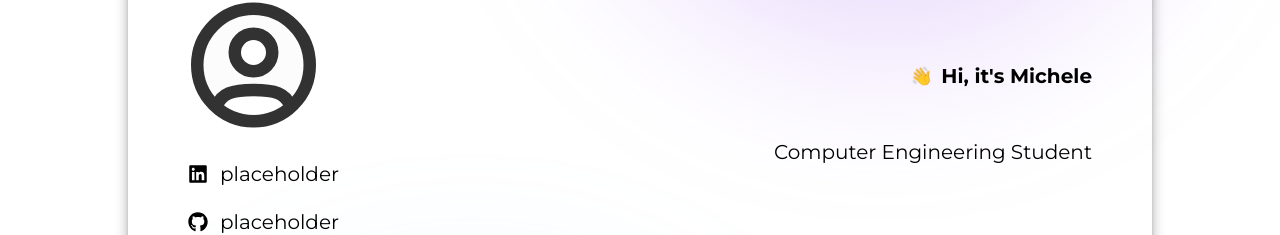
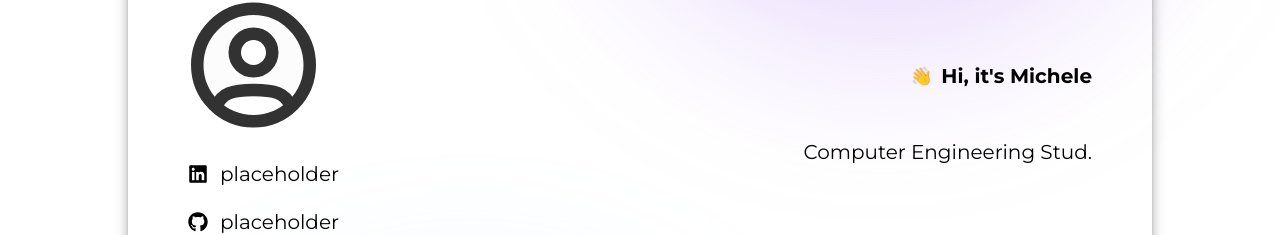
Before and after one commit to MicheleGrav/MicheleGrav.github.io, a React (Vite) app: page / in a window 1280 px wide. Shown: the part 166-401 px from the top of the page. Built offline with nearby package versions, Linux system fonts and the light colour scheme.

Commit message:
Update Home.jsx and README

```diff
--- a/src/components/Home.jsx
+++ b/src/components/Home.jsx
@@ -23,8 +23,8 @@ const Home = () => {
                     {/*<p className=' self-end text-nowrap dark:text-white text-sm sm:text-xl transition-all duration-300'>IT Student</p>*/}
                     <div className='text-right text-nowrap dark:text-white text-xs sm:text-xl transition-all duration-300 overflow-hidden h-[1.2em] sm:h-[1.275em]'>
                         <div className="animate-scrollTextSmall sm:animate-scrollTextMedium">
-                            <p>Computer Engineering Student</p>
-                            <p>Studente di Ingegneria Informatica</p>
+                            <p>Computer Engineering Stud.</p>
+                            <p>Stud. di Ingegneria Informatica</p>
                         </div>
                     </div>
                 </div>
```
Also changed, not shown: 1 other file (tests, documents, lock files or other folders).
